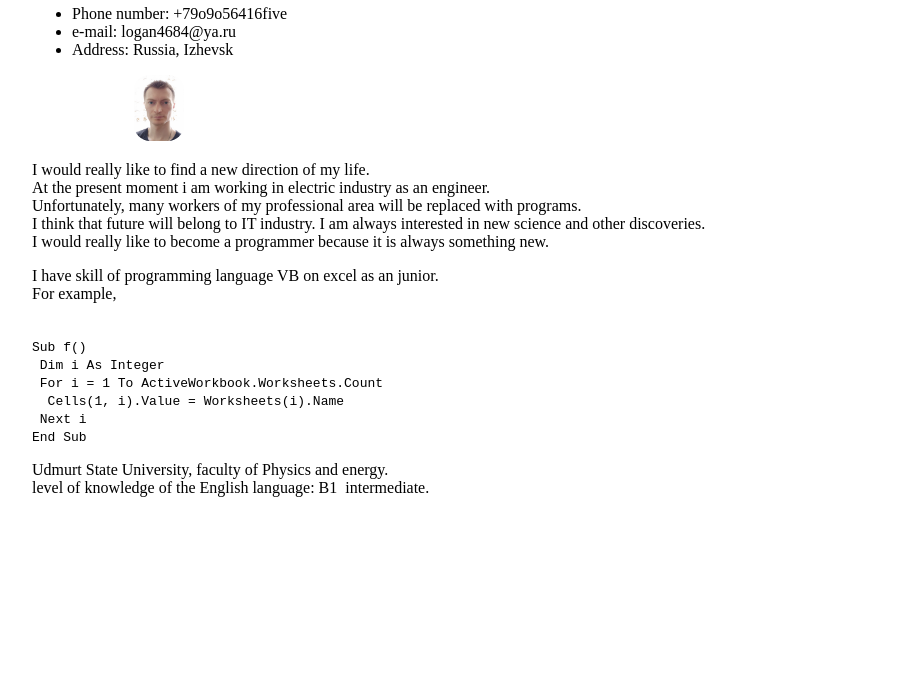
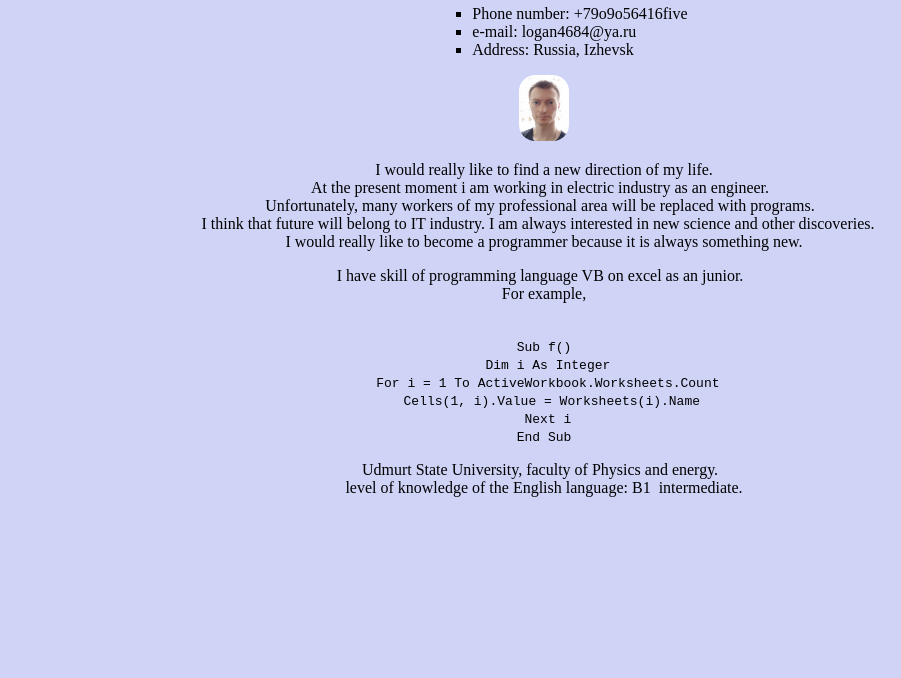
Before and after one commit to MIKHAILOSP/rsschool-cv, a plain HTML site: page index.html in a window 1280 px wide. Shown: the part 122-800 px from the top of the page, without its empty margins (96-997 px from the left). Drawn offline with Linux system fonts and the light colour scheme.

Commit message:
text in center

```diff
--- a/index.css
+++ b/index.css
@@ -6,9 +6,16 @@ img{
     max-width: 50px;
     height: auto;
     border-radius: 1em;
-    margin-left: 10%;
+    margin-left: 0%;
   }
   body {
     width: 1024px;
     margin: 0 auto;
+    text-align: center;
+    background-color: rgba(102, 121, 230, 0.315)
   }
+  ul {
+    list-style: square;
+    padding-left: 43%;
+    text-align:left;
+  }
```
